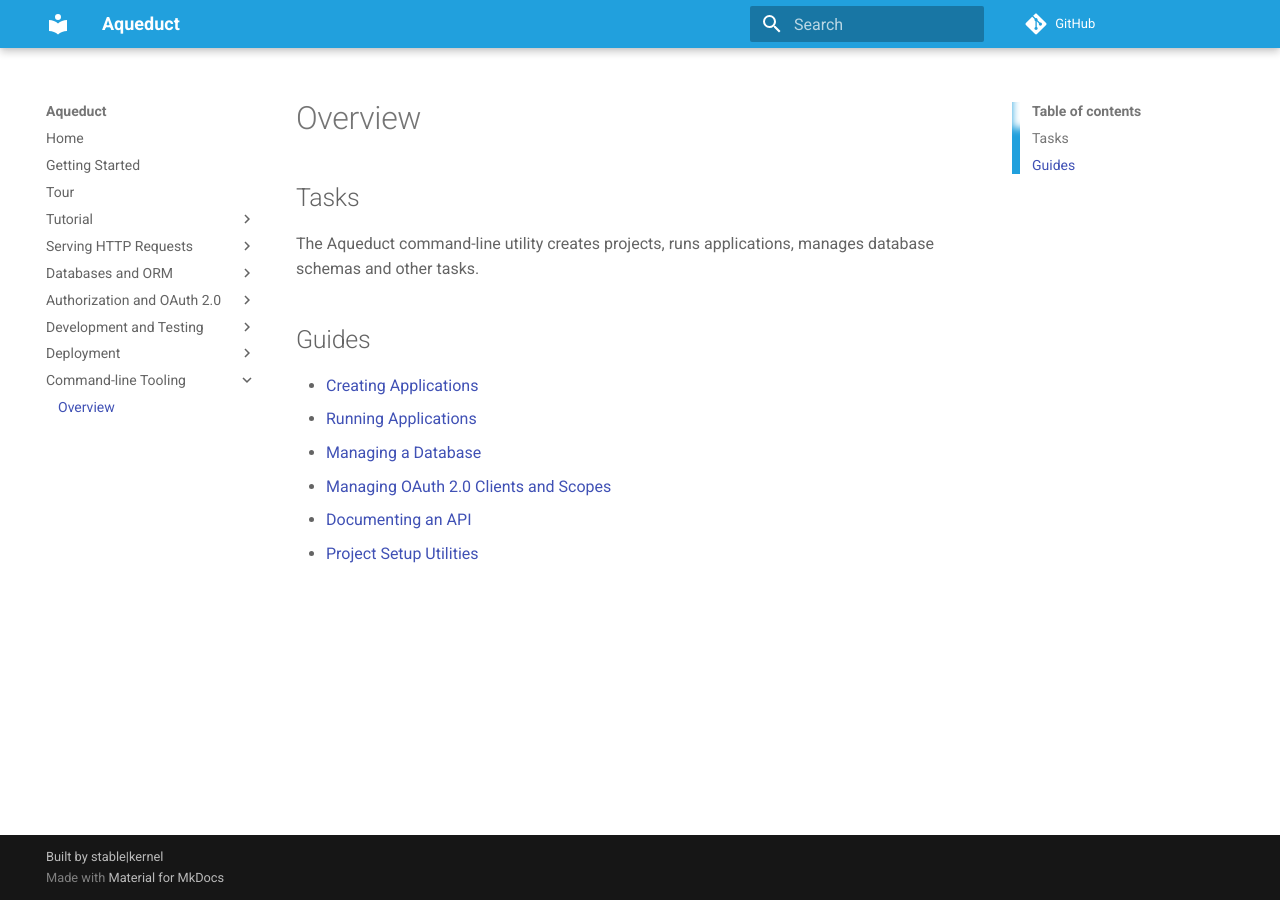
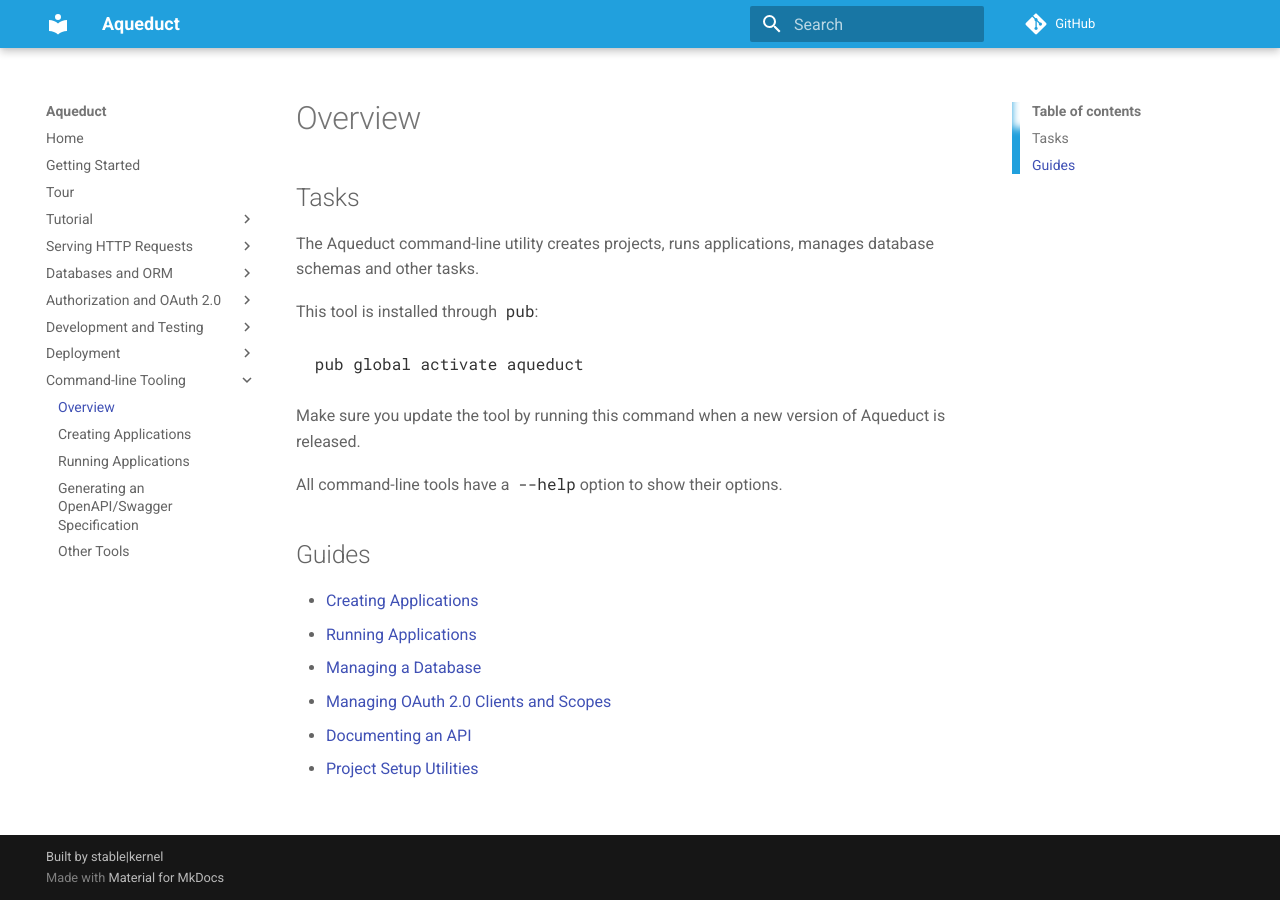
Before and after one commit to stablekernel/aqueduct, an MkDocs documentation site: the page built from source/docs/cli/overview.md, in a window 1280 px wide. Built offline with MkDocs 1.6.1 and Material for MkDocs 9.7.7, drawn with Linux system fonts in a browser that asks for light colours; comment, search, counter and statistics services are not loaded; old or Windows-style settings are respelled for this version of MkDocs.

Commit message:
CLI docs

````diff
--- a/source/docs/cli/overview.md
+++ b/source/docs/cli/overview.md
@@ -1,12 +1,22 @@
 ## Tasks
 
 The Aqueduct command-line utility creates projects, runs applications, manages database schemas and other tasks.
+
+This tool is installed through `pub`:
+
+```
+pub global activate aqueduct
+```
+
+Make sure you update the tool by running this command when a new version of Aqueduct is released.
+
+All command-line tools have a `--help` option to show their options.
 
 ## Guides
 
 - [Creating Applications](create.md)
 - [Running Applications](running.md)
-- [Managing a Database](whatever.md)
-- [Managing OAuth 2.0 Clients and Scopes](whatever.md)
-- [Documenting an API](tests.md)
+- [Managing a Database](../db/db_tools.md)
+- [Managing OAuth 2.0 Clients and Scopes](../auth/cli.md)
+- [Documenting an API](document.md)
 - [Project Setup Utilities](setup.md)
--- a/source/mkdocs.yml
+++ b/source/mkdocs.yml
@@ -63,3 +63,7 @@
   - 'Deploying without aqueduct serve': 'deploy/script.md'
 - Command-line Tooling:
   - 'Overview': 'cli/overview.md'
+  - 'Creating Applications': 'cli/create.md'
+  - 'Running Applications': 'cli/running.md'
+  - 'Generating an OpenAPI/Swagger Specification': 'cli/document.md'
+  - 'Other Tools': 'cli/setup.md'
````
Also changed, not shown: source/docs/cli/create.md (added, +23 -0 lines), source/docs/cli/document.md (added, +9 -0 lines), source/docs/cli/running.md (added, +8 -0 lines), source/docs/cli/setup.md (added, +16 -0 lines).
